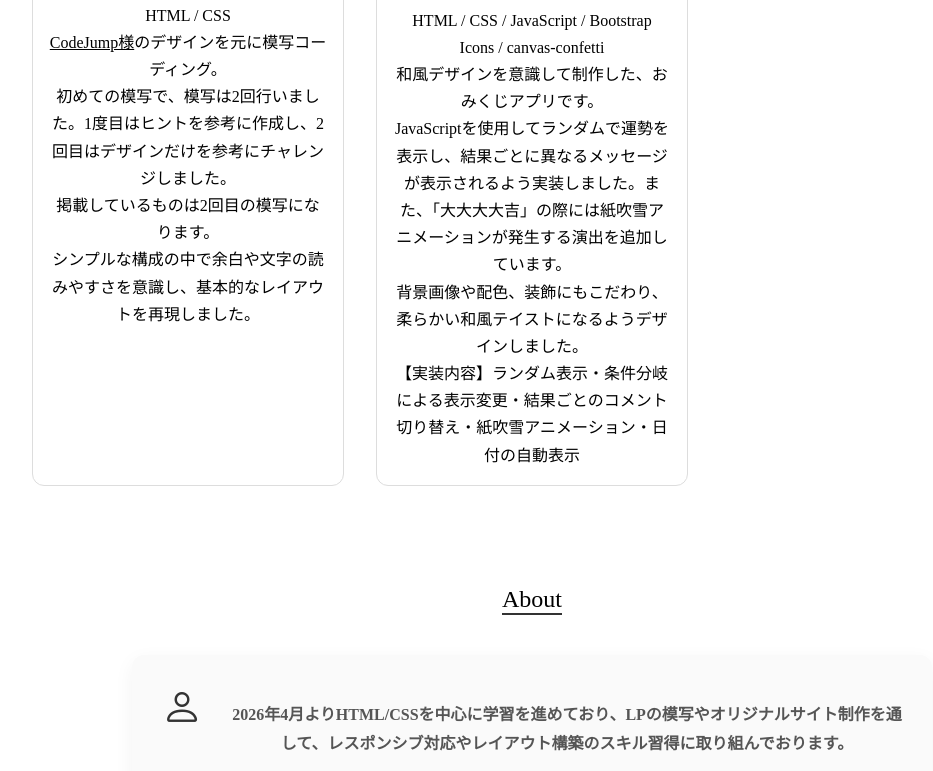
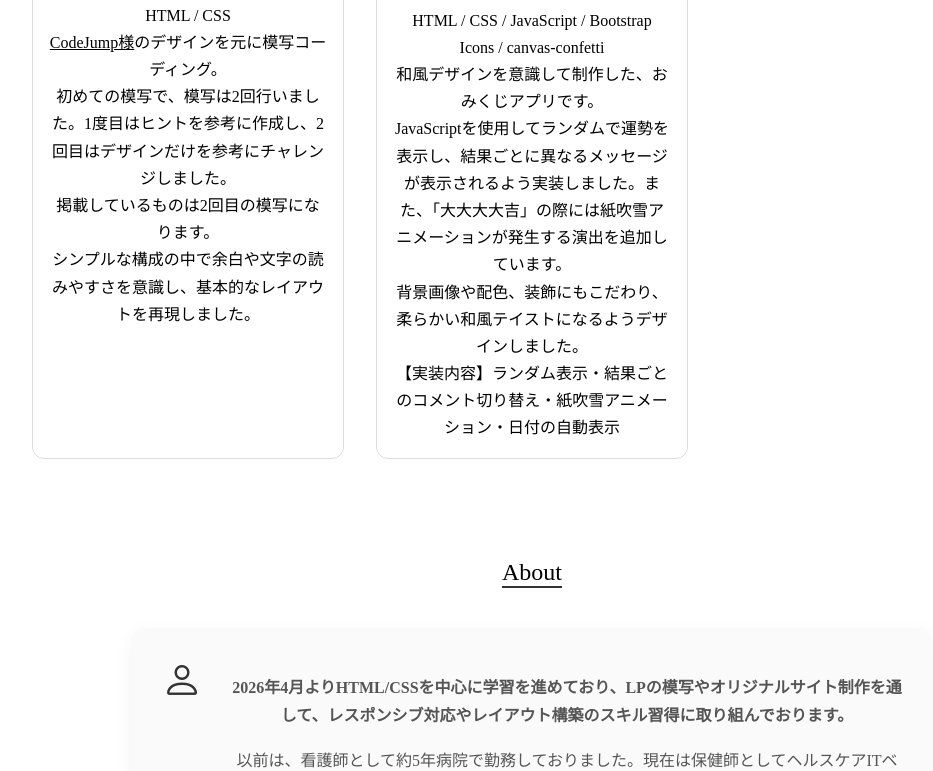
Before and after one commit to kasekk-debug/mysite, a plain HTML site: page index.html in a window 1280 px wide. Shown: the part 1525-2296 px from the top of the page, without its empty margins (108-1041 px from the left). Drawn offline with nearby package versions, Linux system fonts and the light colour scheme.

Commit message:
Add files via upload

```diff
--- a/index.html
+++ b/index.html
@@ -95,7 +95,7 @@
 
           背景画像や配色、装飾にもこだわり、柔らかい和風テイストになるようデザインしました。<br>
 
-          【実装内容】ランダム表示・条件分岐による表示変更・結果ごとのコメント切り替え・紙吹雪アニメーション・日付の自動表示
+          【実装内容】ランダム表示・結果ごとのコメント切り替え・紙吹雪アニメーション・日付の自動表示
 
         </p>
       </li>
```
